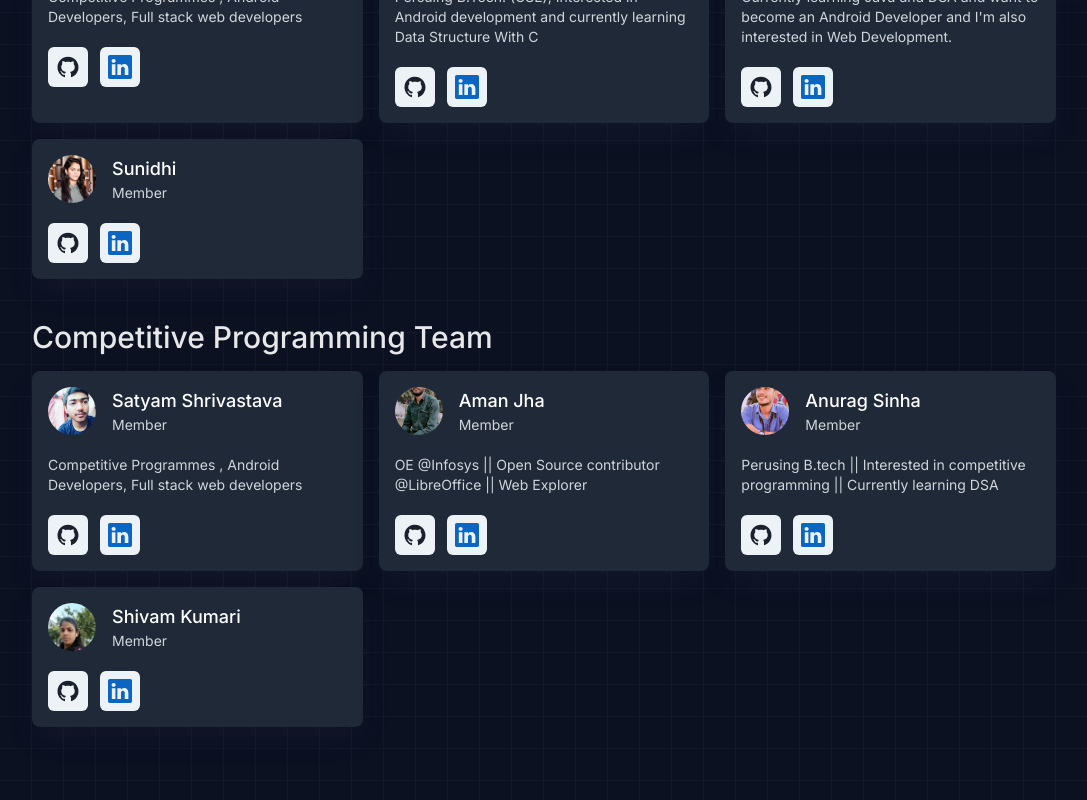
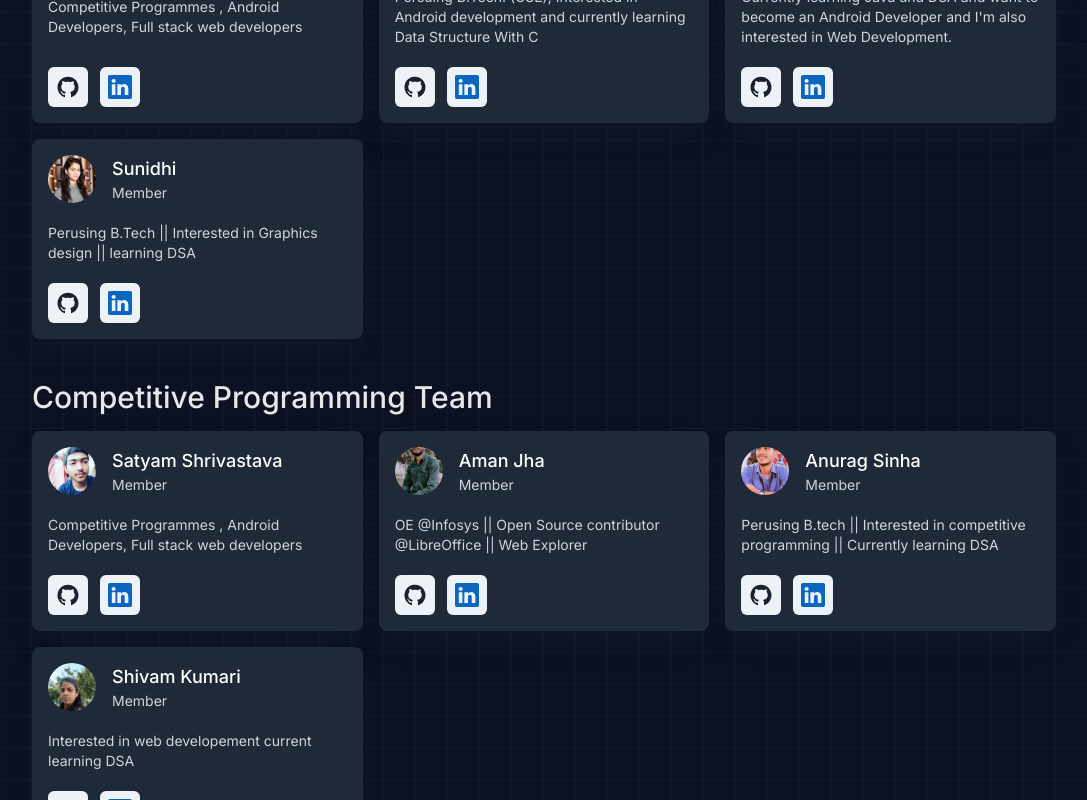
Before and after one commit to tarunfy/Emulation, a Next.js app: page / in a window 1280 px wide. Shown: the part 2900-3700 px from the top of the page, without its empty margins (96-1183 px from the left). Built offline with nearby package versions, Linux system fonts and the light colour scheme.

Commit message:
Updated data

```diff
--- a/components/Card/index.jsx
+++ b/components/Card/index.jsx
@@ -4,7 +4,7 @@ import { Avatar, IconButton } from "@chakra-ui/react";
 
 const Card = ({ info }) => {
   return (
-    <div className="p-4 space-y-5 rounded-lg shadow-custom2 bg-gray-800">
+    <div className="p-4 space-y-5 flex flex-col items-start justify-between rounded-lg shadow-custom2 bg-gray-800">
       <div className="flex items-center space-x-4">
         <Avatar name={info.name} src={info.avatar} />
         <div>
--- a/data/data.js
+++ b/data/data.js
@@ -111,7 +111,8 @@ export const data = {
     {
       name: "Tushar Sharma",
       avatar: "/images/Tushar.jpeg",
-      description: "",
+      description:
+        "Hi, I am Tushar Sharma. I am interested in competitive programming and development.",
       role: "Member",
       linkedinUrl: "https://www.linkedin.com/in/tushar-sharma-a56b65225",
       githubUrl: "https://github.com/TusharEngineer",
@@ -157,10 +158,11 @@ export const data = {
     {
       name: "Sunidhi",
       avatar: "/images/Sunidhi.jpeg",
-      description: "",
+      description:
+        "Perusing B.Tech || Interested in Graphics design || learning DSA",
       role: "Member",
       linkedinUrl: "https://www.linkedin.com/in/sunidhi-rajput-789a42254",
-      githubUrl: "",
+      githubUrl: "https://www.github.com/Sunidhirajput",
     },
   ],
   competitive: [
@@ -194,7 +196,7 @@ export const data = {
     {
       name: "Shivam Kumari",
       avatar: "/images/Shivam.jpeg",
-      description: "",
+      description: "Interested in web developement current learning DSA",
       role: "Member",
       linkedinUrl:
         "https://www.linkedin.com/in/shivam-singh-shivam-singh-ab1b71233",
```
